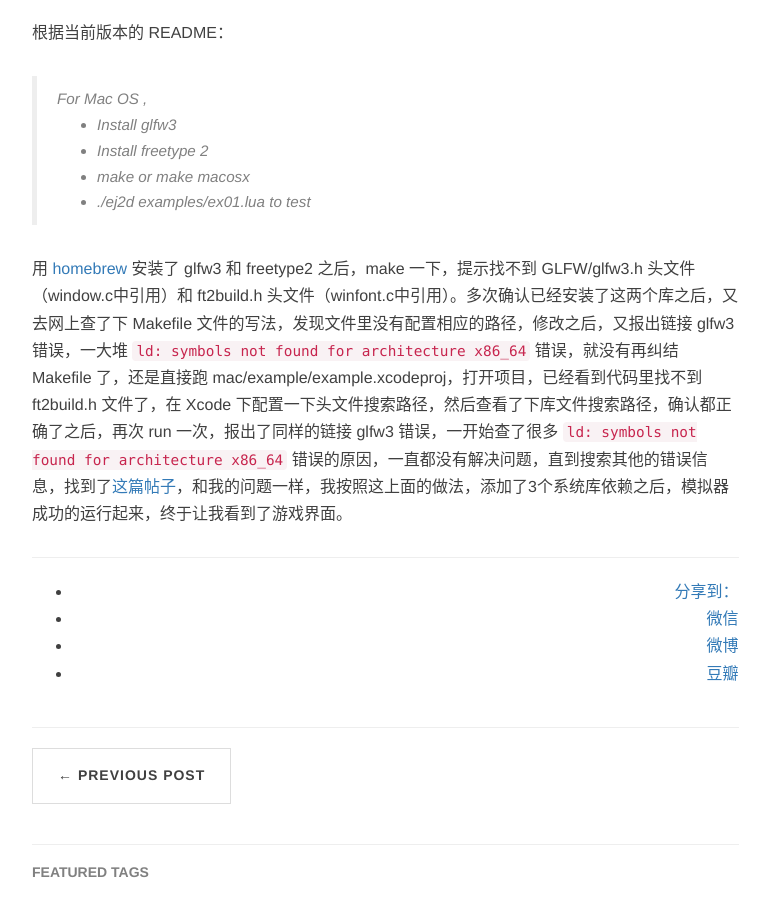
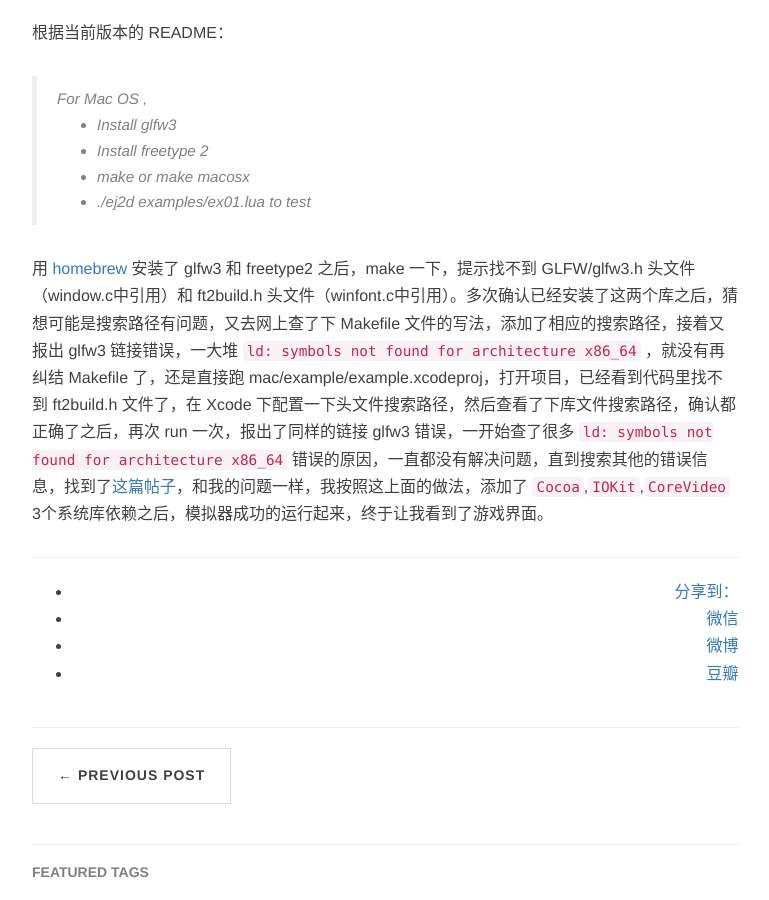
Before and after one commit to sgamerw/sgamerw.github.io, a Jekyll site: the page built from _posts/2015-12-11-ejoy2d-environment.markdown, in a window 1280 px wide and 900 px high, scrolled down 804 px. Shown: the whole window, without its empty margins (233-1002 px from the left). Built offline with Jekyll 4.4.1, drawn with Linux system fonts in a browser that asks for light colours; nearby versions of some CDN libraries; Markdown is read by kramdown in place of the engine named in the settings; comment, search, counter and statistics services are not loaded.

Commit message:
modify ejoy2d post

```diff
--- a/_posts/2015-12-11-ejoy2d-environment.markdown
+++ b/_posts/2015-12-11-ejoy2d-environment.markdown
@@ -21,4 +21,4 @@ tags:
 > * make or make macosx
 > * ./ej2d examples/ex01.lua to test
 
-用 [homebrew](http://brew.sh) 安装了 glfw3 和 freetype2 之后，make 一下，提示找不到 GLFW/glfw3.h 头文件（window.c中引用）和 ft2build.h 头文件（winfont.c中引用）。多次确认已经安装了这两个库之后，又去网上查了下 Makefile 文件的写法，发现文件里没有配置相应的路径，修改之后，又报出链接 glfw3 错误，一大堆 `ld: symbols not found for architecture x86_64` 错误，就没有再纠结 Makefile 了，还是直接跑 mac/example/example.xcodeproj，打开项目，已经看到代码里找不到 ft2build.h 文件了，在 Xcode 下配置一下头文件搜索路径，然后查看了下库文件搜索路径，确认都正确了之后，再次 run 一次，报出了同样的链接 glfw3 错误，一开始查了很多 `ld: symbols not found for architecture x86_64` 错误的原因，一直都没有解决问题，直到搜索其他的错误信息，找到了[这篇帖子](http://stackoverflow.com/questions/18391487/compiling-with-glfw3-linker-errors-undefined-reference)，和我的问题一样，我按照这上面的做法，添加了3个系统库依赖之后，模拟器成功的运行起来，终于让我看到了游戏界面。
+用 [homebrew](http://brew.sh) 安装了 glfw3 和 freetype2 之后，make 一下，提示找不到 GLFW/glfw3.h 头文件（window.c中引用）和 ft2build.h 头文件（winfont.c中引用）。多次确认已经安装了这两个库之后，猜想可能是搜索路径有问题，又去网上查了下 Makefile 文件的写法，添加了相应的搜索路径，接着又报出 glfw3 链接错误，一大堆 `ld: symbols not found for architecture x86_64` ，就没有再纠结 Makefile 了，还是直接跑 mac/example/example.xcodeproj，打开项目，已经看到代码里找不到 ft2build.h 文件了，在 Xcode 下配置一下头文件搜索路径，然后查看了下库文件搜索路径，确认都正确了之后，再次 run 一次，报出了同样的链接 glfw3 错误，一开始查了很多 `ld: symbols not found for architecture x86_64` 错误的原因，一直都没有解决问题，直到搜索其他的错误信息，找到了[这篇帖子](http://stackoverflow.com/questions/18391487/compiling-with-glfw3-linker-errors-undefined-reference)，和我的问题一样，我按照这上面的做法，添加了 `Cocoa`,`IOKit`,`CoreVideo` 3个系统库依赖之后，模拟器成功的运行起来，终于让我看到了游戏界面。
```
